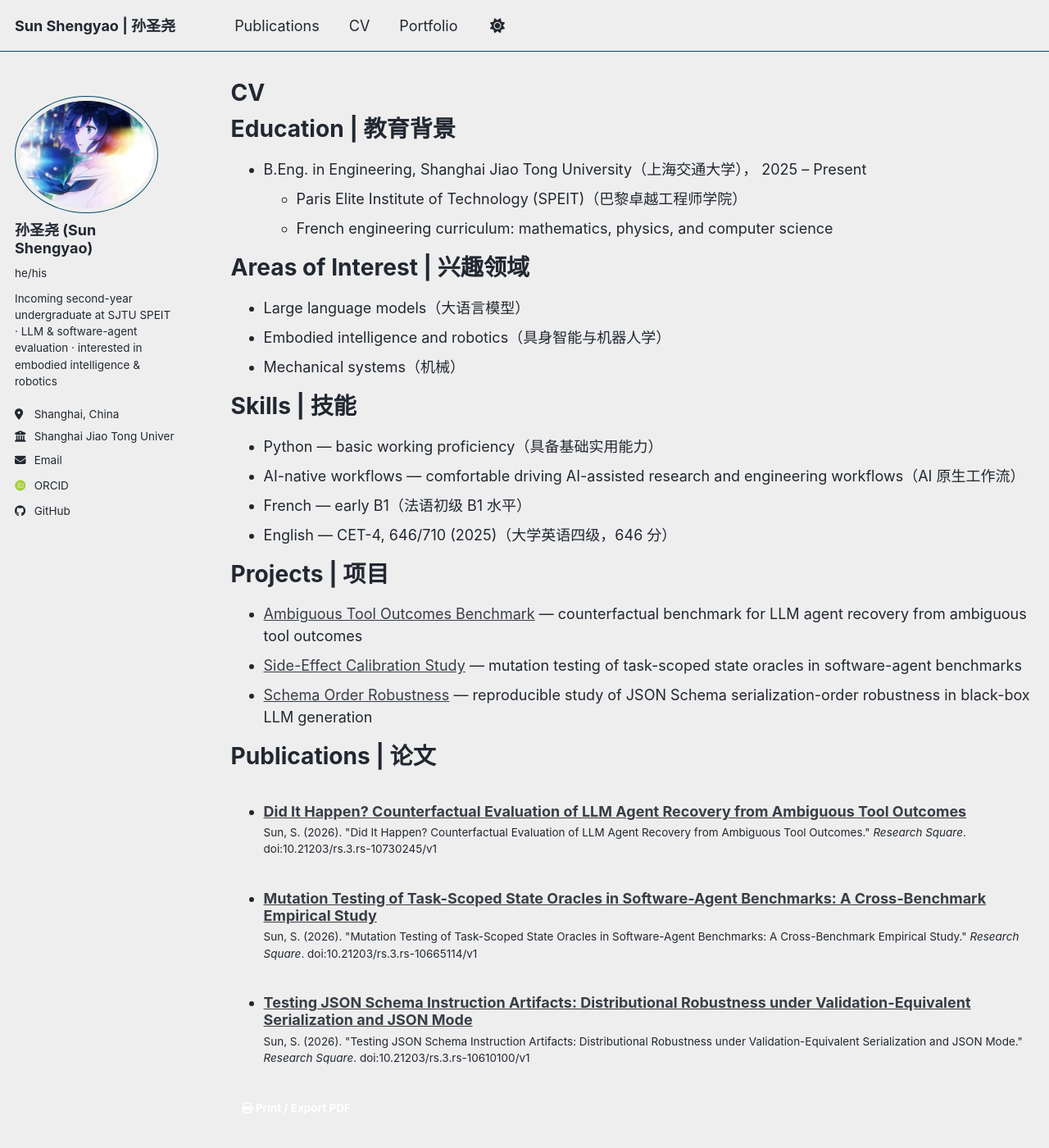
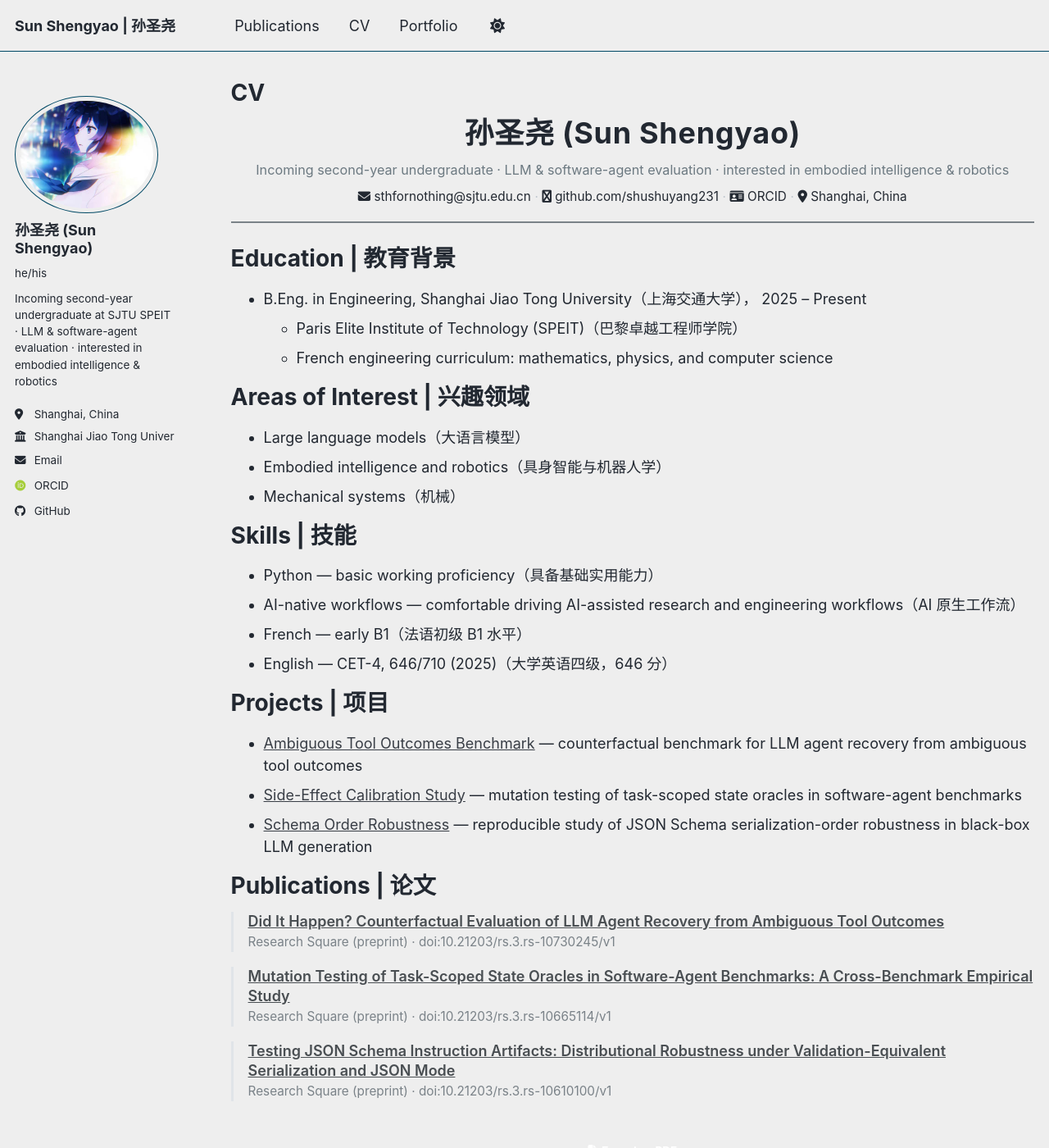
Before and after one commit to shushuyang231/shushuyang231.github.io, a Jekyll site: the page built from _pages/cv.md, in a window 1280 px wide and 1400 px high. Shown: the whole window at 82% size. Built offline with Jekyll 4.4.1, drawn with Linux system fonts in a browser that asks for light colours; some web fonts are replaced; a script bundle is joined from its source files by our own code; library files that are not in the unit come from our copies; some of the changed lines change nothing that is shown.

Commit message:
Redesign CV page: contact header, clickable links, professional print layout

```diff
--- a/_pages/cv.md
+++ b/_pages/cv.md
@@ -8,6 +8,23 @@
 ---
 
 {% include base_path %}
+
+<!-- ====== CV HEADER (visible on screen + print) ====== -->
+<div class="cv-header" markdown="0">
+  <h1 class="cv-name">{{ site.author.name }}</h1>
+  <p class="cv-tagline">Incoming second-year undergraduate · LLM &amp; software-agent evaluation · interested in embodied intelligence &amp; robotics</p>
+  <div class="cv-contact">
+    <a href="mailto:{{ site.author.email }}"><i class="fa fa-envelope" aria-hidden="true"></i> {{ site.author.email }}</a>
+    <span class="cv-sep">·</span>
+    <a href="https://github.com/{{ site.author.github }}"><i class="fa fa-github" aria-hidden="true"></i> github.com/{{ site.author.github }}</a>
+    <span class="cv-sep">·</span>
+    <a href="{{ site.author.orcid }}"><i class="fa fa-id-card" aria-hidden="true"></i> ORCID</a>
+    <span class="cv-sep">·</span>
+    <span><i class="fa fa-map-marker-alt" aria-hidden="true"></i> {{ site.author.location }}</span>
+  </div>
+</div>
+
+<!-- ====== SECTIONS ====== -->
 
 Education | 教育背景
 ======
@@ -36,27 +53,200 @@
 
 Publications | 论文
 ======
-  <ul>{% for post in site.publications reversed %}
-    {% include archive-single-cv.html %}
-  {% endfor %}</ul>
+<div class="cv-publications">
+  {% for post in site.publications reversed %}
+  <div class="cv-pub-item">
+    <p class="cv-pub-title">
+      <a href="{{ post.paperurl }}">{{ post.title }}</a>
+    </p>
+    <p class="cv-pub-meta">{{ post.venue }} · <a href="{{ post.paperurl }}">doi:{{ post.paperurl | remove: 'https://doi.org/' }}</a></p>
+  </div>
+  {% endfor %}
+</div>
 
-<div class="cv-print-btn" style="margin-top:2em;">
+<!-- ====== EXPORT BUTTON ====== -->
+<div class="cv-print-btn">
   <button onclick="window.print()" class="btn btn--primary">
-    <i class="fa fa-print" aria-hidden="true"></i> Print / Export PDF
+    <i class="fa fa-file-pdf" aria-hidden="true"></i> Export as PDF
   </button>
 </div>
 
+<!-- ====== SCREEN + PRINT STYLES ====== -->
 <style>
+/* --- Screen styling for CV page --- */
+.cv-header {
+  text-align: center;
+  border-bottom: 2px solid #7a8288;
+  padding-bottom: 1em;
+  margin-bottom: 1.5em;
+}
+.cv-header .cv-name {
+  font-size: 2em;
+  font-weight: 700;
+  margin: 0 0 0.3em 0;
+  letter-spacing: 0.02em;
+}
+.cv-header .cv-tagline {
+  font-size: 0.9em;
+  color: #6c7981;
+  margin: 0 0 0.6em 0;
+}
+.cv-header .cv-contact {
+  font-size: 0.85em;
+  display: flex;
+  flex-wrap: wrap;
+  justify-content: center;
+  gap: 0.3em;
+  align-items: center;
+}
+.cv-header .cv-contact a {
+  color: inherit;
+  text-decoration: none;
+  white-space: nowrap;
+}
+.cv-header .cv-contact a:hover {
+  text-decoration: underline;
+}
+.cv-sep {
+  color: #bcc4cc;
+}
+
+.cv-publications .cv-pub-item {
+  margin-bottom: 1em;
+  padding-left: 1em;
+  border-left: 3px solid #e0e4e8;
+}
+.cv-pub-title {
+  margin: 0;
+  font-weight: 600;
+  line-height: 1.3;
+}
+.cv-pub-title a {
+  color: #494e52;
+}
+.cv-pub-meta {
+  margin: 0.2em 0 0 0;
+  font-size: 0.85em;
+  color: #7a8288;
+}
+.cv-pub-meta a {
+  color: #7a8288;
+  text-decoration: none;
+}
+.cv-pub-meta a:hover {
+  text-decoration: underline;
+}
+
+.cv-print-btn {
+  margin-top: 2.5em;
+  text-align: center;
+}
+
+/* --- Print-only: professional resume layout --- */
 @media print {
+  /* Hide all site chrome */
   .masthead, .sidebar, .page__footer, .page__share,
   .page__related, .nav__list, .ads, .cv-print-btn,
-  .greedy-nav, .sr-only { display: none !important; }
-  .page { margin: 0 !important; padding: 0 !important; }
-  #main { max-width: 100% !important; margin: 0 !important; padding: 0 !important; }
-  body { font-size: 12pt; line-height: 1.4; color: #000; background: #fff; }
-  a { color: #000; text-decoration: none; }
-  a[href]:after { content: ""; }
-  h2 { page-break-after: avoid; }
-  ul, ol { page-break-inside: avoid; }
+  .greedy-nav, .sr-only, .breadcrumbs,
+  #site-nav, .author__avatar, .author__urls-wrapper,
+  .page__comments { display: none !important; }
+
+  /* Reset layout */
+  html, body {
+    margin: 0 !important;
+    padding: 0 !important;
+    background: #fff !important;
+    color: #000 !important;
+    font-size: 11pt !important;
+    line-height: 1.35 !important;
+    font-family: "Helvetica Neue", "Arial", "PingFang SC", "Microsoft YaHei", sans-serif !important;
+  }
+  .page, #main {
+    max-width: 100% !important;
+    margin: 0 !important;
+    padding: 0 !important;
+  }
+
+  /* CV header */
+  .cv-header {
+    text-align: center;
+    border-bottom: 2px solid #333;
+    padding-bottom: 0.6em;
+    margin-bottom: 1.2em;
+  }
+  .cv-name {
+    font-size: 20pt !important;
+    margin: 0 0 0.2em 0 !important;
+    letter-spacing: 0.03em;
+  }
+  .cv-tagline {
+    font-size: 10pt !important;
+    color: #444 !important;
+    margin: 0 0 0.4em 0 !important;
+  }
+  .cv-contact {
+    font-size: 9pt !important;
+    justify-content: center !important;
+  }
+  .cv-contact a, .cv-contact span {
+    color: #000 !important;
+    text-decoration: none !important;
+  }
+  .cv-sep { color: #aaa !important; }
+
+  /* Section headings */
+  .page__content h2 {
+    font-size: 13pt !important;
+    text-transform: uppercase;
+    letter-spacing: 0.08em;
+    border-bottom: 1px solid #999;
+    padding-bottom: 0.15em;
+    margin-top: 1.4em !important;
+    margin-bottom: 0.6em !important;
+    page-break-after: avoid;
+  }
+
+  /* List items */
+  .page__content ul {
+    margin: 0 0 0.8em 0 !important;
+    padding-left: 1.2em !important;
+  }
+  .page__content li {
+    margin-bottom: 0.25em;
+    page-break-inside: avoid;
+  }
+
+  /* Links: clickable but not decorated */
+  a {
+    color: #000 !important;
+    text-decoration: none !important;
+  }
+  /* Show URLs for paper/project links in print margin */
+  .cv-pub-title a[href]:after,
+  .page__content li a[href]:after {
+    content: "";
+  }
+
+  /* Publications */
+  .cv-publications .cv-pub-item {
+    margin-bottom: 0.7em !important;
+    padding-left: 0.8em !important;
+    border-left: 2px solid #ccc !important;
+    page-break-inside: avoid;
+  }
+  .cv-pub-title {
+    font-weight: 600 !important;
+    font-size: 10.5pt !important;
+  }
+  .cv-pub-meta {
+    font-size: 9pt !important;
+    color: #555 !important;
+  }
+  .cv-pub-meta a { color: #555 !important; }
+
+  /* Page setup */
+  @page {
+    margin: 1.5cm 2cm;
+  }
 }
 </style>
```
